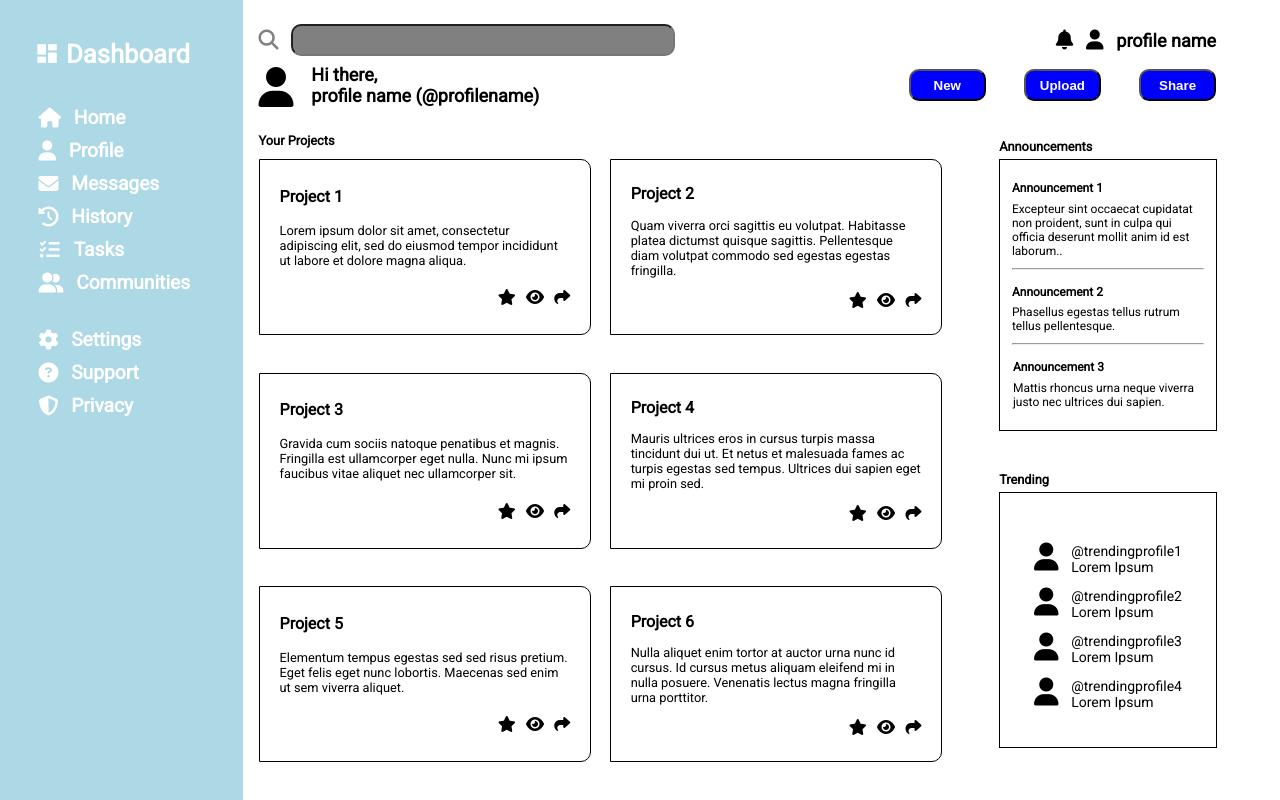
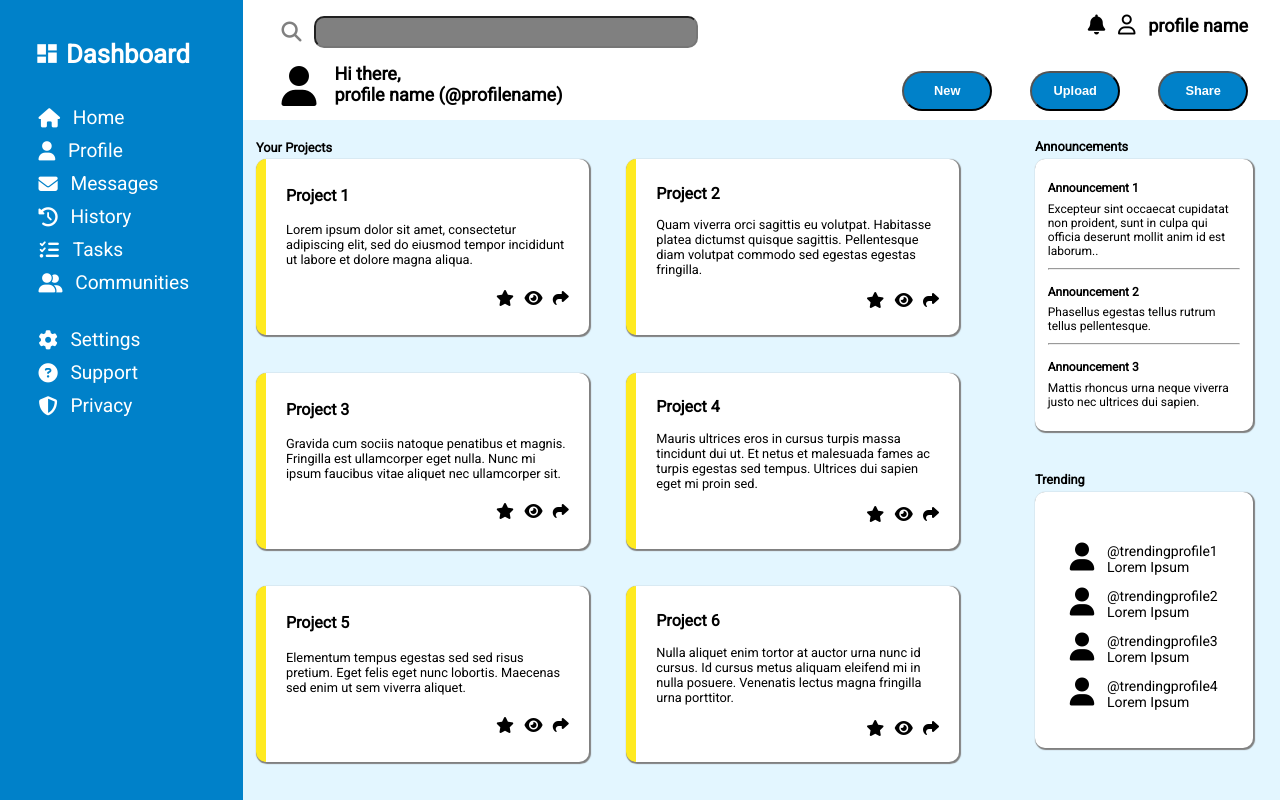
Before and after one commit to Snorri967/admin-dashboard, a plain HTML site: page index.html in a window 1280 px wide. Drawn offline with Linux system fonts and the light colour scheme.

Commit message:
Update HTML and CSS

```diff
--- a/index.html
+++ b/index.html
@@ -17,27 +17,27 @@
       </div>
       <div class="nav-profile-pages">
         <ul>
-          <li><i class="fa-solid fa-house"></i><a href="#">Home</a></li>
-          <li><i class="fa-solid fa-user"></i><a href="#">Profile</a></li>
-          <li><i class="fa-solid fa-envelope"></i><a href="#">Messages</a></li>
-          <li><i class="fa-solid fa-clock-rotate-left"></i><a href="#">History</a></li>
-          <li><i class="fa-solid fa-list-check"></i><a href="#">Tasks</a></li>
-          <li><i class="fa-solid fa-user-group"></i><a href="#">Communities</a></li>
-          <li><i class="fa-solid fa-gear"></i><a class="settings" href="#">Settings</a></li>
-          <li><i class="fa-solid fa-circle-question"></i><a href="#">Support</a></li>
-          <li><i class="fa-solid fa-shield-halved"></i><a href="#">Privacy</a></li>
+          <li><i class="fa-solid fa-house"></i><a class="nav-anchor" href="#">Home</a></li>
+          <li><i class="fa-solid fa-user"></i><a class="nav-anchor" href="#">Profile</a></li>
+          <li><i class="fa-solid fa-envelope"></i><a class="nav-anchor" href="#">Messages</a></li>
+          <li><i class="fa-solid fa-clock-rotate-left"></i><a class="nav-anchor" href="#">History</a></li>
+          <li><i class="fa-solid fa-list-check"></i><a class="nav-anchor" href="#">Tasks</a></li>
+          <li><i class="fa-solid fa-user-group"></i><a class="nav-anchor" href="#">Communities</a></li>
+          <li><i class="fa-solid fa-gear"></i><a class="settings nav-anchor" class="nav-anchor" href="#">Settings</a></li>
+          <li><i class="fa-solid fa-circle-question"></i><a class="nav-anchor" href="#">Support</a></li>
+          <li><i class="fa-solid fa-shield-halved"></i><a class="nav-anchor" href="#">Privacy</a></li>
         </ul>
       </div>
     </div>
     <div class="header">
       <div class="top-header">
         <div class="search">
-          <i class="fa-solid fa-magnifying-glass"></i>
+          <a href="#"><i class="fa-solid fa-magnifying-glass"></i></a>
           <input type="text">
         </div>
         <div class="mini-profile">
-          <i class="fa-solid fa-bell"></i>
-          <i style="color:black;margin-left:1vw;" class="fa-solid fa-user"></i>
+        <a class="bell" href="#"><i class="fa-solid fa-bell"></i></a>
+          <a class="profile-anchor"><i style="margin-left:1vw;" class="fa-regular fa-user"></i></a>
           <p class="profile-name">profile name</p>
         </div>
       </div>
@@ -63,54 +63,54 @@
           <p class="project-title">Project 1</p>
           <p class="project-paragraph">Lorem ipsum dolor sit amet, consectetur adipiscing elit, sed do eiusmod tempor incididunt ut labore et dolore magna aliqua.</p>
           <div class="project-options">
-            <i class="fa-solid fa-star"></i>
-            <i class="fa-solid fa-eye"></i>
-            <i class="fa-solid fa-share"></i>
+            <a class="project-icons" href="#"><i class="fa-solid fa-star"></i></a>
+            <a class="project-icons" href="#"><i class="fa-solid fa-eye"></i></a>
+            <a class="project-icons" href="#"><i class="fa-solid fa-share"></i></a>
           </div>
         </div>
         <div class="second-project">
           <p class="project-title">Project 2</p>
           <p class="project-paragraph">Quam viverra orci sagittis eu volutpat. Habitasse platea dictumst quisque sagittis. Pellentesque diam volutpat commodo sed egestas egestas fringilla.</p>
           <div class="project-options">
-            <i class="fa-solid fa-star"></i>
-            <i class="fa-solid fa-eye"></i>
-            <i class="fa-solid fa-share"></i>
+            <a class="project-icons" href="#"><i class="fa-solid fa-star"></i></a>
+            <a class="project-icons" href="#"><i class="fa-solid fa-eye"></i></a>
+            <a class="project-icons" href="#"><i class="fa-solid fa-share"></i></a>
           </div>
         </div>
         <div class="third-project">
           <p class="project-title">Project 3</p>
           <p class="project-paragraph">Gravida cum sociis natoque penatibus et magnis. Fringilla est ullamcorper eget nulla. Nunc mi ipsum faucibus vitae aliquet nec ullamcorper sit.</p>
           <div class="project-options">
-            <i class="fa-solid fa-star"></i>
-            <i class="fa-solid fa-eye"></i>
-            <i class="fa-solid fa-share"></i>
+            <a class="project-icons" href="#"><i class="fa-solid fa-star"></i></a>
+            <a class="project-icons" href="#"><i class="fa-solid fa-eye"></i></a>
+            <a class="project-icons" href="#"><i class="fa-solid fa-share"></i></a>
           </div>
         </div>
         <div class="forth-project">
           <p class="project-title">Project 4</p>
           <p class="project-paragraph">Mauris ultrices eros in cursus turpis massa tincidunt dui ut. Et netus et malesuada fames ac turpis egestas sed tempus. Ultrices dui sapien eget mi proin sed.</p>
           <div class="project-options">
-            <i class="fa-solid fa-star"></i>
-            <i class="fa-solid fa-eye"></i>
-            <i class="fa-solid fa-share"></i>
+            <a class="project-icons" href="#"><i class="fa-solid fa-star"></i></a>
+            <a class="project-icons" href="#"><i class="fa-solid fa-eye"></i></a>
+            <a class="project-icons" href="#"><i class="fa-solid fa-share"></i></a>
           </div>
         </div>
         <div class="fifth-project">
           <p class="project-title">Project 5</p>
           <p class="project-paragraph">Elementum tempus egestas sed sed risus pretium. Eget felis eget nunc lobortis. Maecenas sed enim ut sem viverra aliquet.</p>
           <div class="project-options">
-            <i class="fa-solid fa-star"></i>
-            <i class="fa-solid fa-eye"></i>
-            <i class="fa-solid fa-share"></i>
+            <a class="project-icons" href="#"><i class="fa-solid fa-star"></i></a>
+            <a class="project-icons" href="#"><i class="fa-solid fa-eye"></i></a>
+            <a class="project-icons" href="#"><i class="fa-solid fa-share"></i></a>
           </div>
         </div>
         <div class="sixth-project">
           <p class="project-title">Project 6</p>
           <p class="project-paragraph">Nulla aliquet enim tortor at auctor urna nunc id cursus. Id cursus metus aliquam eleifend mi in nulla posuere. Venenatis lectus magna fringilla urna porttitor.</p>
           <div class="project-options">
-            <i class="fa-solid fa-star"></i>
-            <i class="fa-solid fa-eye"></i>
-            <i class="fa-solid fa-share"></i>
+            <a class="project-icons" href="#"><i class="fa-solid fa-star"></i></a>
+            <a class="project-icons" href="#"><i class="fa-solid fa-eye"></i></a>
+            <a class="project-icons" href="#"><i class="fa-solid fa-share"></i></a>
           </div>
         </div>
       </div>
@@ -134,31 +134,31 @@
       <h2 class="trending-title">Trending</h2>
       <div class="trending-pages">
         <div class="trending1">
-          <i style="color:black;margin-left:1vw;" class="fa-solid fa-user fa-2x"></i>
+          <a class="trending-profile" href="#"><i style="margin-left:1vw;" class="fa-solid fa-user fa-2x"></i>
           <div class="trending-content">
             <p>@trendingprofile1</p>
-            <p>Lorem Ipsum</p>
+            <p>Lorem Ipsum</p></a>
           </div>
         </div>
         <div class="trending2">
-          <i style="color:black;margin-left:1vw;" class="fa-solid fa-user fa-2x"></i>
+          <a class="trending-profile" href="#"><i style="margin-left:1vw;" class="fa-solid fa-user fa-2x"></i>
           <div class="trending-content">
             <p>@trendingprofile2</p>
-            <p>Lorem Ipsum</p>
+            <p>Lorem Ipsum</p></a>
           </div>
         </div>
         <div class="trending3">
-          <i style="color:black;margin-left:1vw;" class="fa-solid fa-user fa-2x"></i>
+          <a class="trending-profile" href="#"><i style="margin-left:1vw;" class="fa-solid fa-user fa-2x"></i>
           <div class="trending-content">
             <p>@trendingprofile3</p>
-            <p>Lorem Ipsum</p>
+            <p>Lorem Ipsum</p></a>
           </div>
         </div>
         <div class="trending4">
-          <i style="color:black;margin-left:1vw;" class="fa-solid fa-user fa-2x"></i>
+          <a class="trending-profile" href="#"><i style="margin-left:1vw;" class="fa-solid fa-user fa-2x"></i>
           <div class="trending-content">
             <p>@trendingprofile4</p>
-            <p>Lorem Ipsum</p>
+            <p>Lorem Ipsum</p></a>
           </div>
         </div>
       </div>
--- a/styles.css
+++ b/styles.css
@@ -16,6 +16,7 @@ html {
   grid-template-rows: 1fr 5fr;
   min-height: 100vh;
   font-family: "Roboto", sans-serif;
+  background-color: #E3F6FF;
 }
 
 h1 {
@@ -33,7 +34,7 @@ h2 {
   grid-row: 1 / 3;
   display: grid;
   grid-template-rows: 5vw 1fr;
-  background-color: lightblue;
+  background-color: #0081C9;
   width: 19vw;
 }
 
@@ -76,20 +77,40 @@ li {
   margin-top: 10px;
   display: flex;
   align-items: center;
+  font-size: 1.5vw;
+
 }
 
 a {
-  font-size: 1.5vw;
   text-decoration: none;
-  color: #fff;
-  font-weight: bold;
+  cursor: pointer;
 }
 
+.bell {
+  color: inherit;
+}
+
+.bell:active {
+  color: #FFEA20;
+}
+
+.nav-anchor {
+  color: #fff;
+}
+
+.nav-anchor:hover,
+.nav-anchor:active {
+  color: #000;
+}
+
+
+
 .header {
-  height: 8vh;
-  margin-top: 3vh;
+  height: 15vh;
   display: grid;
   gap: 1vh;
+  background-color: #fff;
+  width: 81vw;
 }
 
 .greeting,
@@ -122,16 +143,19 @@ a {
 .top-header {
   display: grid;
   grid-template-columns: 3fr 1fr;
+  background-color: #fff;
 }
 
 .bottom-header {
   display: grid;
   grid-template-columns: 2fr 3fr;
+  background-color: #fff;
 }
 
 .search {
   grid-column: 1;
   grid-row: 1;
+  margin: 1vw 0 0 2vw;
   display: flex;
   align-items: center;
 }
@@ -142,12 +166,13 @@ a {
   display: flex;
   align-items: center;
   justify-content: flex-end;
-  margin-right: 1vw;
+  margin-right: 2.5vw;
 }
 
 .profile-legend {
   grid-column: 1;
   grid-row: 2;
+  margin: 0 0 1vw 2vw;
   display: flex;
   align-self: center;
   gap: 5px;
@@ -158,18 +183,20 @@ a {
   grid-row: 2;
   display: flex;
   justify-content: flex-end;
-  margin-right: 1vw;
+  margin-right: 2.5vw;
   align-items: center;
   gap: 3vw;
 }
 
 input[type="submit"] {
-  width: 6vw;
-  height: 4vh;
-  border-radius: 10px;
+  width: 7vw;
+  height: 5vh;
+  border-radius: 20px;
   font-weight: bold;
   color: #fff;
-  background-color: blue;
+  background-color: #0081C9;
+  font-size: 1vw;
+  cursor: pointer;
 }
 
 input[type="text"] {
@@ -178,7 +205,6 @@ input[type="text"] {
   margin-left: 1vw;
   border-radius: 10px;
   background-color: grey;
-
 }
 
 .main-content {
@@ -186,10 +212,11 @@ input[type="text"] {
   display: grid;
   grid-template-columns: 2.5fr 1fr;
   grid-template-rows: 2vw 5fr 2vw 5fr;
+  background-color: #E3F6FF;
 }
 
 .projects-title {
-  margin-left: 1vw;
+  margin: 0.5vw 0 0 1vw;
   font-size: 1vw;
   font-weight: bold;
 }
@@ -212,12 +239,13 @@ input[type="text"] {
   margin-left: 1vw;
   height: 22vh;
   width: 26vw;
-  border: 1px solid black;
-  border-top-right-radius: 10px;
-  border-bottom-right-radius: 10px;
+  border-left: 10px solid #FFEA20;
+  border-radius: 10px;
   display: grid;
   padding: 20px;
-  font-size: 16px
+  font-size: 16px;
+  background-color: #fff;
+  box-shadow: 1px 1px 1px 1px grey;
 }
 
 .project-options {
@@ -237,7 +265,7 @@ input[type="text"] {
 .announcements {
   grid-column: 2;
   grid-row: 2 / 3;
-  border: 1px solid black;
+  box-shadow: 1px 1px 1px 1px grey;
   width: 17vw;
   height: 34vh;
   display: flex;
@@ -248,6 +276,8 @@ input[type="text"] {
   padding: 1vw;
   gap: 15px;
   overflow: hidden;
+  background-color: #fff;
+  border-radius: 10px;
 }
 
 hr {
@@ -285,7 +315,7 @@ hr {
 .trending-pages {
   grid-column: 2;
   grid-row: 4;
-  border: 1px solid black;
+  box-shadow: 1px 1px 1px 1px grey;
   margin-left: 4vw;
   width: 17vw;
   height: 32vh;
@@ -294,6 +324,8 @@ hr {
   justify-content: center;
   align-items: center;
   font-size: 14px;
+  background-color: #fff;
+  border-radius: 10px;
 }
 
 .trending1,
@@ -331,6 +363,38 @@ hr {
   margin-left: 1vw;
 }
 
+.project-icons {
+  color: inherit;
+}
+
+.project-icons:active {
+  color: #FFEA20;
+}
+
 .fa-star, .fa-eye {
   margin-right: 0.5vw;
 }
+
+.fa-regular {
+  color: #000;
+}
+
+.fa-regular:active {
+  color: #FFEA20;
+}
+
+.fa-2x {
+  color: #000;
+}
+
+.fa-2x:active {
+  color: #FFEA20;
+}
+
+.trending-profile {
+  color: inherit;
+}
+
+.trending-profile:active {
+  color: #FFEA20;
+}
```
